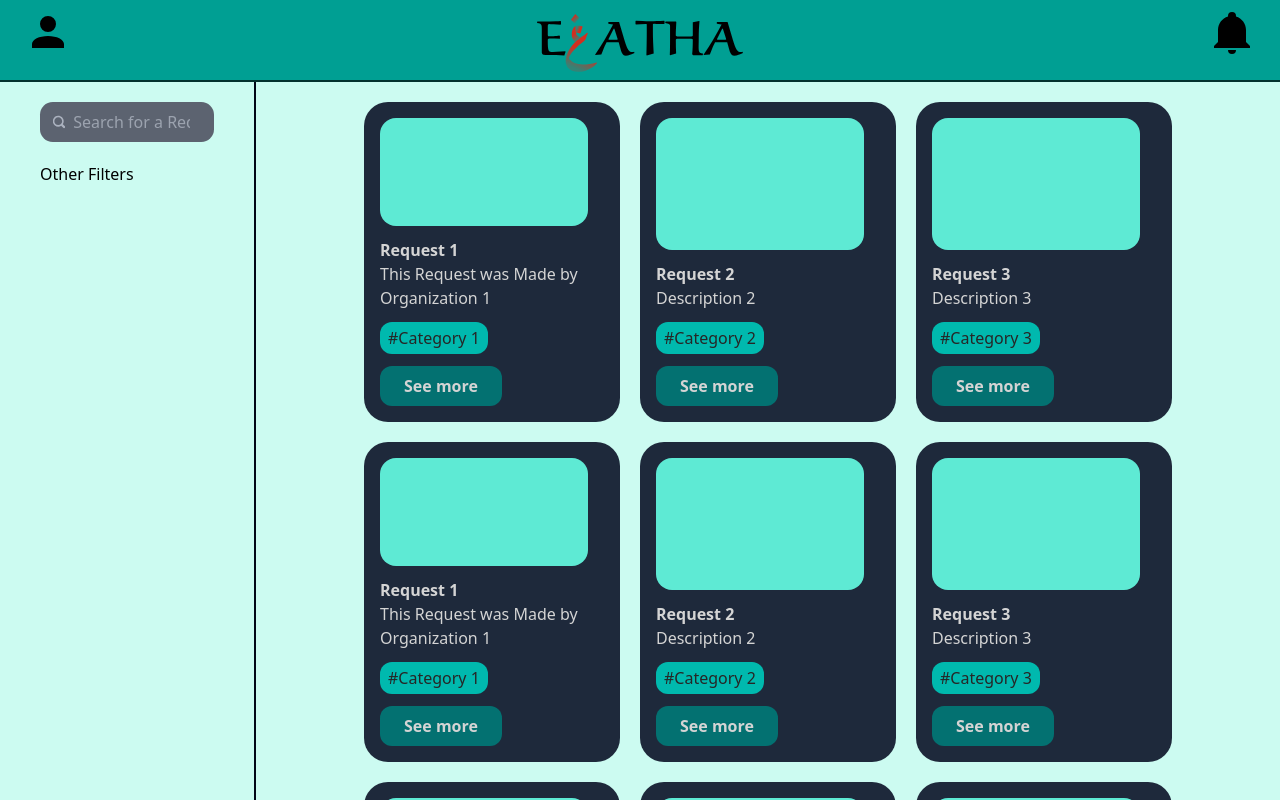
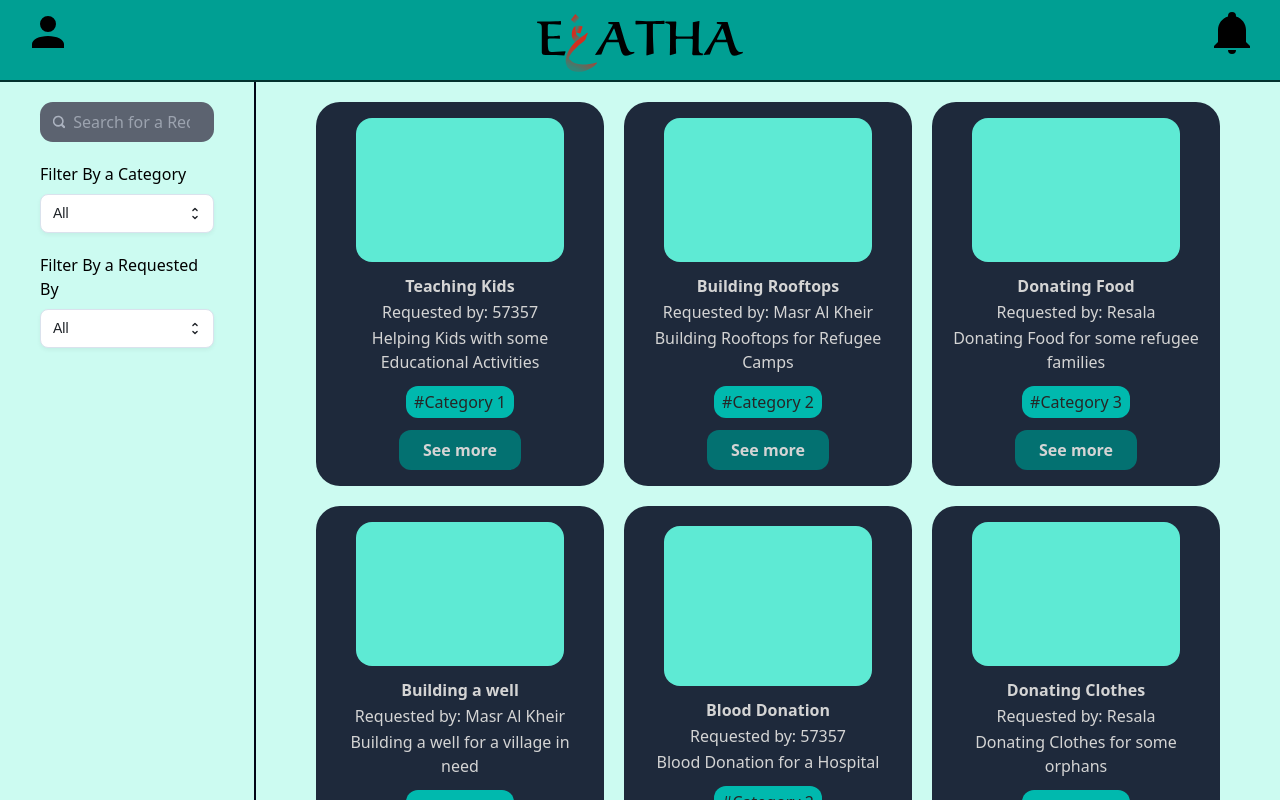
Before and after one commit to seifabdalla/Non-Monetary-Donation-App, a React (Vite) app: page /dashboard/1/1/view-requests in a window 1280 px wide. Built offline with nearby package versions, Linux system fonts and the light colour scheme.

Commit message:
Filtering and Search are working

```diff
--- a/src/components/DonationCards.jsx
+++ b/src/components/DonationCards.jsx
@@ -3,10 +3,11 @@ import PropTypes from "prop-types";
 export default function DonationCards(props){
     return (
         <div
-            className="w-64 h-80 bg-slate-800 rounded-3xl text-neutral-300 p-4 flex flex-col items-start justify-center gap-3 hover:bg-gray-900 hover:shadow-2xl hover:shadow-teal-400 transition-shadow">
+            className="w-72 h-96 bg-slate-800 rounded-3xl text-neutral-300 p-4 flex flex-col items-center text-center justify-center gap-3 hover:bg-gray-900 hover:shadow-2xl hover:shadow-teal-400 transition-shadow">
             <div className="w-52 h-40 bg-teal-300 rounded-2xl"></div>
-            <div>
+            <div className={"flex flex-col gap-0.5"}>
                 <p className="font-extrabold">{props.title}</p>
+                <p className={"font-medium"}>Requested by: {props.requestedBy}</p>
                 <p className="">{props.shortDescription}</p>
             </div>
             <p className="bg-Tropical-Lagoon text-neutral-800 p-1 px-2 rounded-xl">#{props.category}</p>
@@ -22,4 +23,5 @@ DonationCards.propTypes = {
     title: PropTypes.string.isRequired,
     shortDescription : PropTypes.string.isRequired,
     category : PropTypes.string.isRequired,
+    requestedBy : PropTypes.string.isRequired
 }
--- a/src/components/styled-inputs/StyledSelectInput.jsx
+++ b/src/components/styled-inputs/StyledSelectInput.jsx
@@ -9,9 +9,11 @@ import { PopupContext } from '@mui/base/Unstable_Popup';
 
 
 export default function StyledSelectInput(props) {
+    const isDisabled = props.isDisabled;
+    const titleText = (isDisabled)? props.title : "All"
     return (
         <Select defaultValue={""} onChange={props.onChange}>
-            <Option value={""} disabled>{props.title}</Option>
+            <Option value={""} disabled={isDisabled}>{titleText}</Option>
             {props.options.map((option) => {
                 return <Option key={option} value={option}>{option}</Option>
             })}
@@ -20,9 +22,17 @@ export default function StyledSelectInput(props) {
 }
 
 StyledSelectInput.propTypes = {
-    title: PropTypes.string,
-    options: PropTypes.array,
-    onChange: PropTypes.func,
+    title: PropTypes.string.isRequired,
+    options: PropTypes.array.isRequired,
+    onChange: PropTypes.func.isRequired,
+    isDisabled : PropTypes.bool
+}
+
+StyledSelectInput.defaultProps = {
+    title: "",
+    options: [],
+    onChange: () => {},
+    isDisabled : true
 }
 
 
@@ -94,7 +104,7 @@ const StyledButton = styled(Button, { shouldForwardProp: () => true })(
   font-family: 'IBM Plex Sans', sans-serif;
   font-size: 0.875rem;
   box-sizing: border-box;
-  min-width: 320px;
+  min-width: 90%;
   padding: 8px 12px;
   border-radius: 8px;
   text-align: left;
--- /dev/null
+++ b/src/model/view-page.js
@@ -0,0 +1,105 @@
+const DonorsRequests = {
+    requests : [
+        {
+            title: "Teaching Kids",
+            description: "Helping Kids with some Educational Activities",
+            category: "Category 1",
+            requestedBy: "57357"
+        },
+        {
+            title: "Building Rooftops",
+            description: "Building Rooftops for Refugee Camps",
+            category: "Category 2",
+            requestedBy: "Masr Al Kheir"
+        },
+        {
+            title: "Donating Food",
+            description: "Donating Food for some refugee families",
+            category: "Category 3",
+            requestedBy: "Resala"
+        },
+        {
+            title: "Building a well",
+            description: "Building a well for a village in need",
+            category: "Category 1",
+            requestedBy: "Masr Al Kheir"
+        },
+        {
+            title: "Blood Donation",
+            description: "Blood Donation for a Hospital",
+            category: "Category 2",
+            requestedBy: "57357"
+        },
+        {
+            title: "Donating Clothes",
+            description: "Donating Clothes for some orphans",
+            category: "Category 3",
+            requestedBy: "Resala"
+        },
+        {
+            title: "Request 2",
+            description: "Description 2",
+            category: "Category 2",
+            requestedBy: "Masr Al Kheir"
+        },
+        {
+            title: "Request 3",
+            description: "Description 3",
+            category: "Category 3",
+            requestedBy: "Resala"
+        },
+        {
+            title: "Request 1",
+            description: "This Request was Made by Organization 1",
+            category: "Category 1",
+            requestedBy: "Masr Al Kheir"
+        },
+        {
+            title: "Request 2",
+            description: "Description 2",
+            category: "Category 2",
+            requestedBy: "Resala"
+        },
+        {
+            title: "Request 3",
+            description: "Description 3",
+            category: "Category 3",
+            requestedBy: "Resala"
+        },
+        {
+            title: "Request 1",
+            description: "This Request was Made by Organization 1",
+            category: "Category 1",
+            requestedBy: "Resala"
+        },
+        {
+            title: "Request 2",
+            description: "Description 2",
+            category: "Category 2",
+            requestedBy: "Masr Al Kheir"
+        },
+        {
+            title: "Request 3",
+            description: "Description 3",
+            category: "Category 3",
+            requestedBy: "Resala"
+        }
+
+    ],
+    filters : [
+        {
+            filterByText: "Category",
+            filterBy: "category",
+            options: ["Category 1", "Category 2", "Category 3"]
+        },
+        {
+            filterByText: "Requested By",
+            filterBy: "requestedBy",
+            options: ["57357", "Resala", "Masr Al Kheir"]
+        },
+    ]
+
+
+}
+
+export {DonorsRequests};
--- a/src/pages/ViewPage.jsx
+++ b/src/pages/ViewPage.jsx
@@ -1,24 +1,47 @@
 import MainHeader from "../components/MainHeader.jsx";
 import StyledSearch from "../components/styled-inputs/StyledSearch.jsx";
-import {useState} from "react";
+import {useEffect, useState} from "react";
 import DonationCards from "../components/DonationCards.jsx";
+
+import {DonorsRequests} from "../model/view-page.js";
+import StyledSelectInput from "../components/styled-inputs/StyledSelectInput.jsx";
 
 export default function ViewPage() {
 
     const [searchValue, setSearchValue] = useState("");
-    const [requests, setRequests] = useState(requestsForDonors);
+    const [requests, setRequests] = useState(DonorsRequests.requests);
+    const [filters, setFilters] = useState({});
 
     const handleSearch = (event) => {
         setSearchValue(event.target.value);
-        if (event.target.value === "") {
-            setRequests(requestsForDonors);
-            return;
-        }
-        const filteredRequests = requestsForDonors.filter((request) => {
-            return request.title.toLowerCase().includes(event.target.value.toLowerCase()) || request.category.toLowerCase().includes(event.target.value.toLowerCase());
-        });
-        setRequests(filteredRequests);
     }
+
+    const handleCategoryFilter = (event, filterCategory) => {
+        const category = event.target.textContent;
+        setFilters(prevFilters => ({...prevFilters, [filterCategory]: category}));
+    }
+
+    useEffect(() => {
+            let filteredRequests = DonorsRequests.requests;
+            // Apply filters
+            for (const filterCategory in filters) {
+                if (filters[filterCategory].toLowerCase() !== "all") {
+                    filteredRequests = filteredRequests.filter((request) => {
+                        return request[filterCategory] === filters[filterCategory];
+                    });
+                }
+            }
+
+            // Apply search
+            if (searchValue !== "") {
+                filteredRequests = filteredRequests.filter((request) => {
+                    return request.title.toLowerCase().includes(searchValue.toLowerCase()) || request.category.toLowerCase().includes(searchValue.toLowerCase());
+                });
+            }
+
+            setRequests(filteredRequests);
+    }, [filters, searchValue]);
+
 
     return (
         <div className={"h-screen w-screen bg-teal-100 flex flex-col items-center justify-start overflow-hidden"}>
@@ -27,14 +50,24 @@ export default function ViewPage() {
                 <div className={"flex flex-row h-full w-full overflow-y-hidden"}>
                     <div className={"h-full w-1/5 px-10 py-5 flex flex-col gap-5 border-r-2 border-slate-950"}>
                         <StyledSearch placeholder={"Search for a Request"} value={searchValue} onChange={handleSearch} />
-                        <p>Other Filters</p>
+                        {
+                            DonorsRequests.filters.map((category, index) => {
+                                return (
+                                    <div key={index} className={"w-full flex flex-col gap-2"}>
+                                        <h3>Filter By a {category.filterByText}</h3>
+                                        <StyledSelectInput title={category.filterByText} options={category.options} onChange={(e)=>{handleCategoryFilter(e,category.filterBy)}} isDisabled={false} />
+                                    </div>
+                                );
+                            })
+                        }
                     </div>
-                    <div className={"h-full w-4/5 flex flex-row flex-wrap flex-grow items-start justify-center gap-5 pt-5 pb-10 overflow-y-auto"}>
+                    <div className={"h-full w-4/5 flex flex-row flex-wrap flex-grow items-start justify-center gap-5 pt-5 px-4 pb-10 overflow-y-auto"}>
                         {
                             requests.map((request, index) => {
                                 return (
                                     <DonationCards title={request.title} shortDescription={request.description}
                                                    category={request.category}
+                                                    requestedBy={request.requestedBy}
                                                    key={index} />
                                 );
                             })
@@ -46,98 +79,3 @@ export default function ViewPage() {
         </div>
     );
 }
-
-
-const requestsForDonors = [
-    {
-        title: "Request 1",
-        description: "This Request was Made by Organization 1",
-        category: "Category 1",
-        requestedBy: "Requester 1"
-    },
-    {
-        title: "Request 2",
-        description: "Description 2",
-        category: "Category 2",
-        requestedBy: "Requester 2"
-    },
-    {
-        title: "Request 3",
-        description: "Description 3",
-        category: "Category 3",
-        requestedBy: "Requester 3"
-    },
-    {
-        title: "Request 1",
-        description: "This Request was Made by Organization 1",
-        category: "Category 1",
-        requestedBy: "Requester 1"
-    },
-    {
-        title: "Request 2",
-        description: "Description 2",
-        category: "Category 2",
-        requestedBy: "Requester 2"
-    },
-    {
-        title: "Request 3",
-        description: "Description 3",
-        category: "Category 3",
-        requestedBy: "Requester 3"
-    },
-    {
-        title: "Request 1",
-        description: "This Request was Made by Organization 1",
-        category: "Category 1",
-        requestedBy: "Requester 1"
-    },
-    {
-        title: "Request 2",
-        description: "Description 2",
-        category: "Category 2",
-        requestedBy: "Requester 2"
-    },
-    {
-        title: "Request 3",
-        description: "Description 3",
-        category: "Category 3",
-        requestedBy: "Requester 3"
-    },
-    {
-        title: "Request 1",
-        description: "This Request was Made by Organization 1",
-        category: "Category 1",
-        requestedBy: "Requester 1"
-    },
-    {
-        title: "Request 2",
-        description: "Description 2",
-        category: "Category 2",
-        requestedBy: "Requester 2"
-    },
-    {
-        title: "Request 3",
-        description: "Description 3",
-        category: "Category 3",
-        requestedBy: "Requester 3"
-    },
-    {
-        title: "Request 1",
-        description: "This Request was Made by Organization 1",
-        category: "Category 1",
-        requestedBy: "Requester 1"
-    },
-    {
-        title: "Request 2",
-        description: "Description 2",
-        category: "Category 2",
-        requestedBy: "Requester 2"
-    },
-    {
-        title: "Request 3",
-        description: "Description 3",
-        category: "Category 3",
-        requestedBy: "Requester 3"
-    }
-
-]
```
